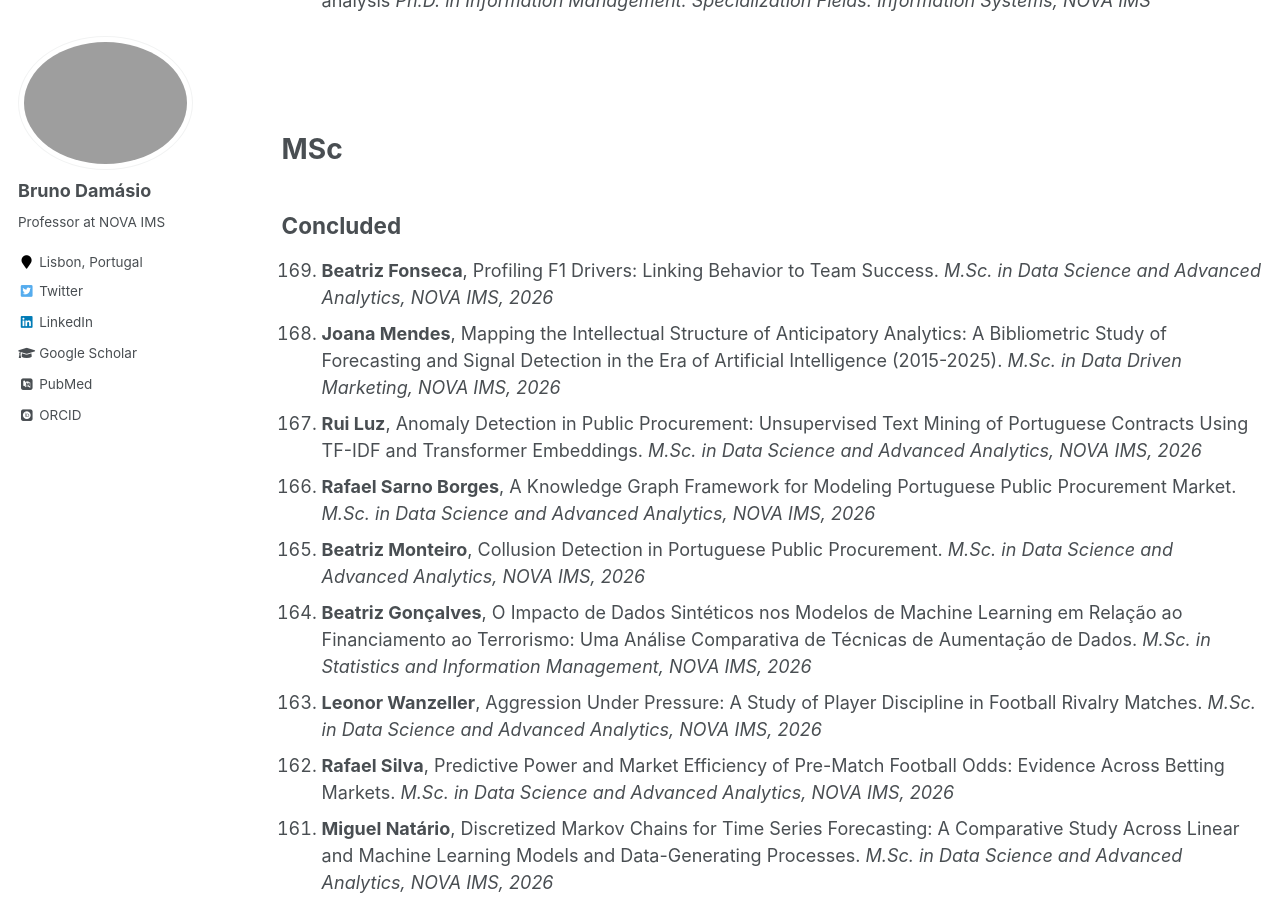
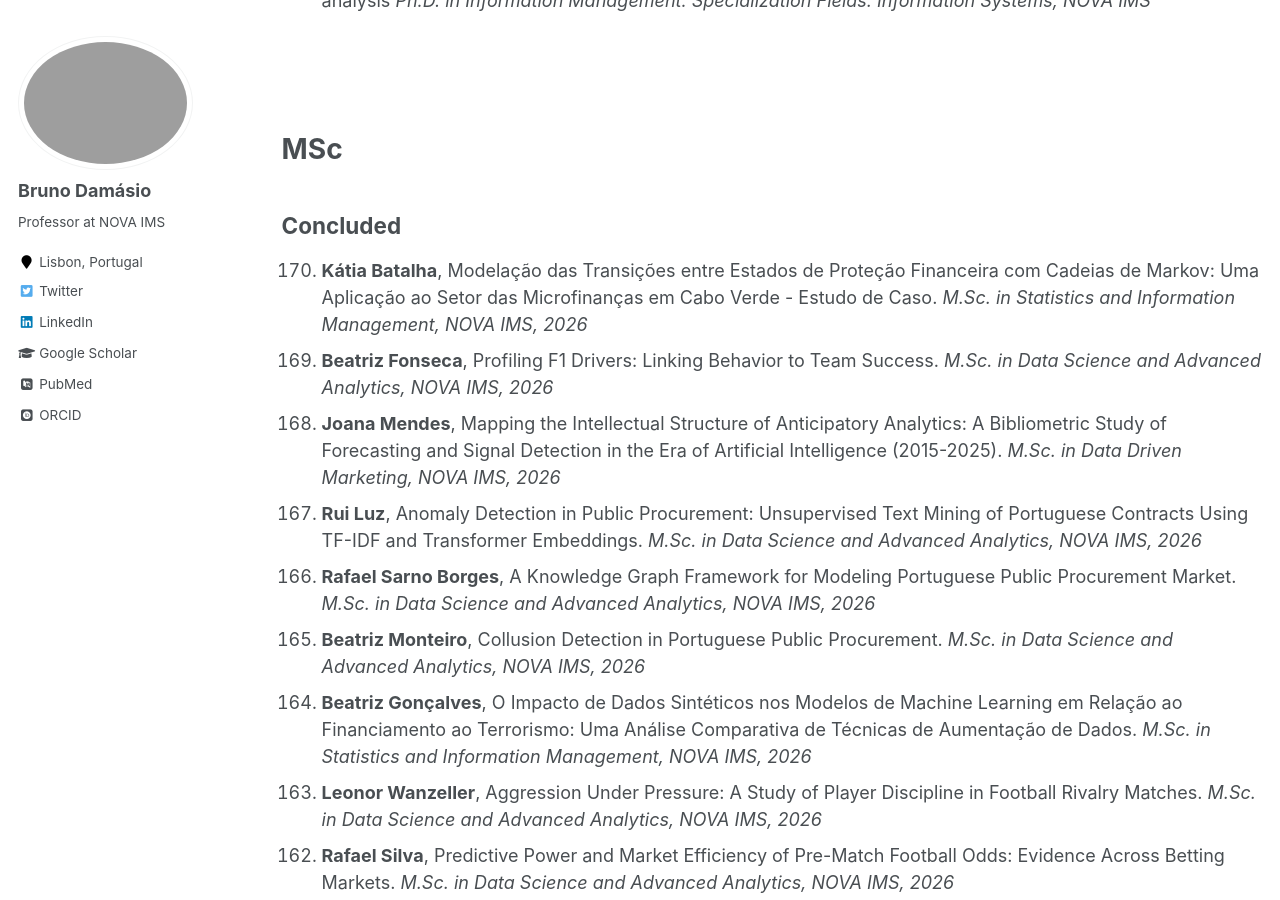
Before and after one commit to damasiob/damasiob.github.io, a Jekyll site: the page built from _pages/orietation.md, in a window 1280 px wide and 900 px high, scrolled down 441 px. Built offline with Jekyll 4.4.1, drawn with Linux system fonts in a browser that asks for light colours; some web fonts are replaced.

Commit message:
Add Kátia Batalha (30 Oct 2026 defence) to concluded supervisions
Co-Authored-By: Claude Opus 5.5 <noreply@anthropic.com>
Claude-Session: https://claude.ai/code/session_01XhzgvJRtXp81w7irfNf5TZ

```diff
--- a/_pages/orietation.md
+++ b/_pages/orietation.md
@@ -74,6 +74,8 @@ Concluded
 ---
 
 <ol reversed>
+<li><b>Kátia Batalha</b>, Modelação das Transições entre Estados de Proteção Financeira com Cadeias de Markov: Uma Aplicação ao Setor das Microfinanças em Cabo Verde - Estudo de Caso. <i>M.Sc. in Statistics and Information Management, NOVA IMS, 2026 </i></li>
+
 <li><b>Beatriz Fonseca</b>, Profiling F1 Drivers: Linking Behavior to Team Success. <i>M.Sc. in Data Science and Advanced Analytics, NOVA IMS, 2026 </i></li>
 
 <li><b>Joana Mendes</b>, Mapping the Intellectual Structure of Anticipatory Analytics: A Bibliometric Study of Forecasting and Signal Detection in the Era of Artificial Intelligence (2015-2025). <i>M.Sc. in Data Driven Marketing, NOVA IMS, 2026 </i></li>
```
